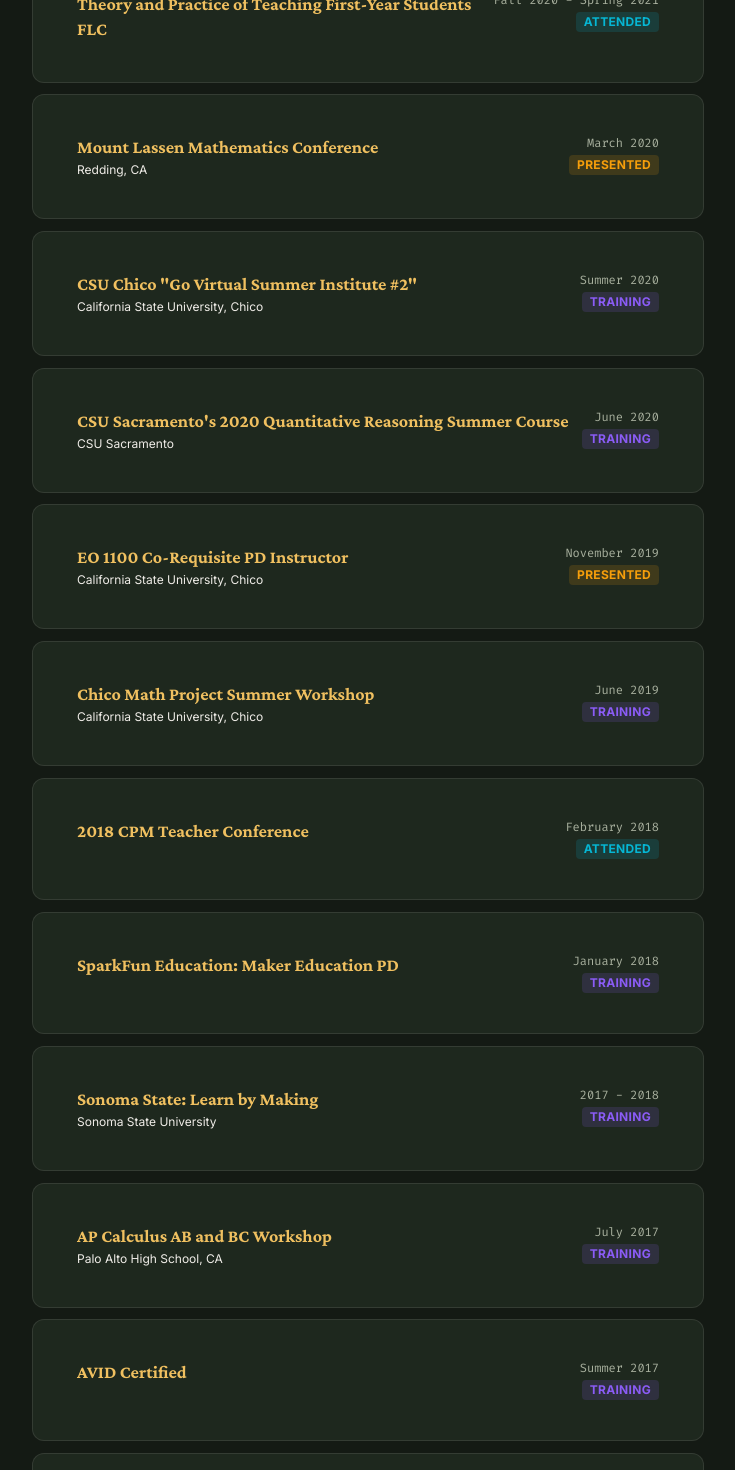
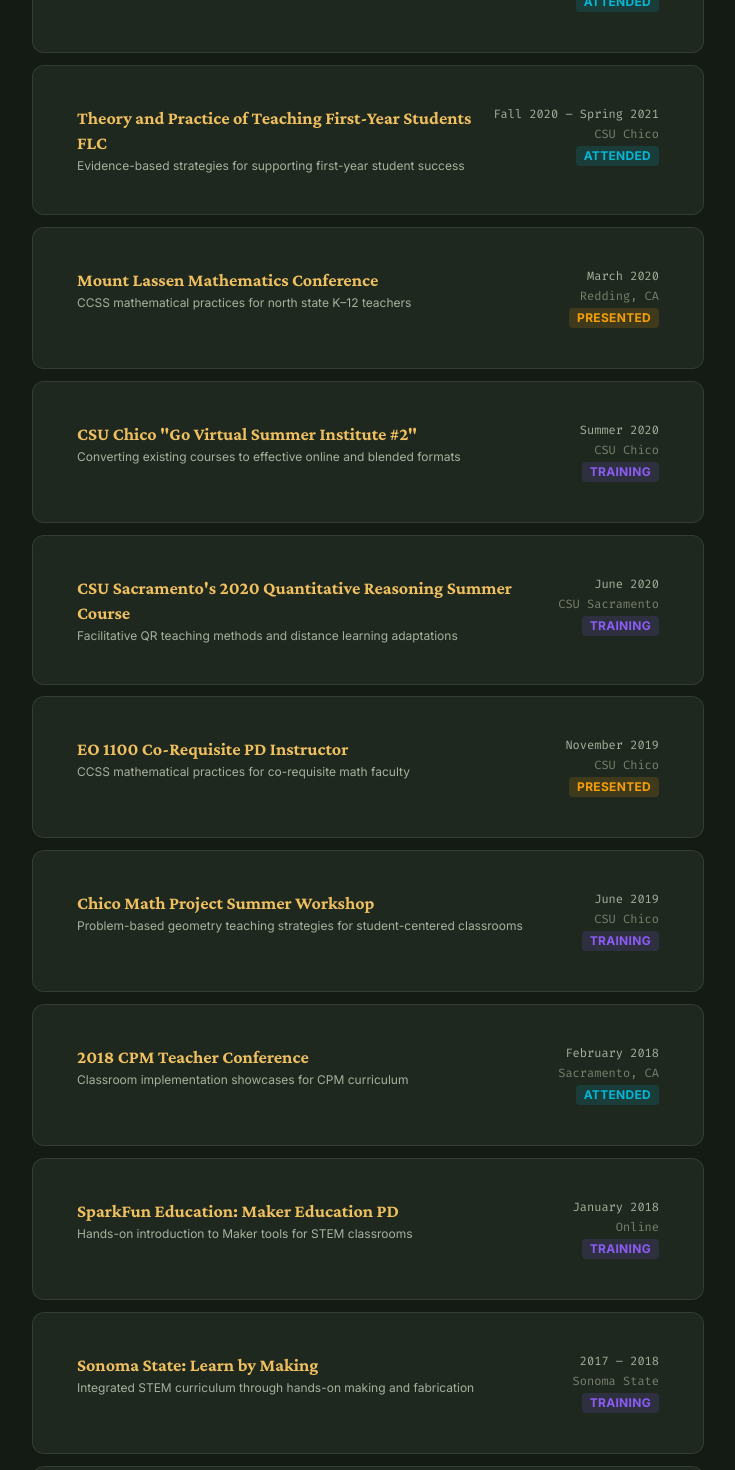
Before and after one commit to shuff57/steven, a Next.js app: page /professional-development in a window 1280 px wide. Shown: the part 1280-2750 px from the top of the page, without its empty margins (272-1007 px from the left). Built offline with nearby package versions, Linux system fonts and the light colour scheme.

Commit message:
Add subtitles, expand descriptions, and move location to right on Prof Dev cards

```diff
--- a/src/components/cards/ConferenceCard.tsx
+++ b/src/components/cards/ConferenceCard.tsx
@@ -20,15 +20,16 @@ export function ConferenceCard({ item }: { item: ConferenceItem }) {
             <h3 className="text-lg font-bold font-display text-[var(--color-accent)] leading-snug">
               {item.title}
             </h3>
-          {item.location && (
-            <p className="text-xs text-[var(--color-text-primary)] mt-0.5">{item.location}</p>
-          )}
+            <p className="text-xs text-[var(--color-text-secondary)] mt-0.5">{item.subtitle}</p>
           </div>
           <div className="flex flex-col items-end gap-1 shrink-0">
             {item.date && (
               <span className="text-xs font-mono text-[var(--color-text-secondary)]">
                 {item.date}
               </span>
+            )}
+            {item.location && (
+              <span className="text-xs text-[var(--color-text-muted)] font-mono">{item.location}</span>
             )}
             <span className={`text-xs font-bold px-2 py-0.5 rounded uppercase tracking-wide shrink-0 ${getUniversalStatusClass(item.status)}`}>
               {getUniversalStatusLabel(item.status)}
--- a/src/data/conferences.ts
+++ b/src/data/conferences.ts
@@ -1,5 +1,6 @@
 export interface ConferenceItem {
   title: string
+  subtitle: string
   date: string | null
   description: string
   location?: string
@@ -9,6 +10,7 @@ export interface ConferenceItem {
 export const conferences: ConferenceItem[] = [
   {
     title: 'Norfield trained on industry level Haas Mills',
+    subtitle: 'CNC setup & operation for precision industrial components',
     date: 'Summer 2025',
     description:
       'Completed 90+ hours of intensive technical training at Norfield in the setup and operation of Haas CNC vertical mills to fabricate precision components for industrial door machinery. Responsibilities included interpreting CAD/CAM files and engineering drawings to maintain tight tolerances through meticulous tool calibration, parts inspection, and routine preventive maintenance. This role also required supporting multi-stage assembly operations to ensure strict adherence to quality control standards within a high-output production environment.',
@@ -17,65 +19,79 @@ export const conferences: ConferenceItem[] = [
   },
   {
     title: 'SLC Math Tutor Training Facilitator',
+    subtitle: 'Designed & led content-specific tutor training for the Student Learning Center',
     date: 'Fall 2021',
     description:
-      'Facilitate a content specific math tutor training for the Student Learning Center, which I designed based on ideas developed while writing my master\'s thesis.',
+      'Facilitated a content-specific math tutor training for the Student Learning Center, designing the curriculum around ideas developed during my master\'s thesis research on effective math support models. The training focused on how tutors can ask productive questions, support student reasoning without giving away answers, and adapt to a range of problem-solving approaches in co-requisite and transfer-level courses.',
+    location: 'CSU Chico',
     status: 'facilitated',
   },
   {
     title: 'CSU Chico "GoFlex Session #1"',
+    subtitle: 'Simultaneous in-person & online instruction using hybrid classroom tools',
     date: 'Summer 2021',
     description:
       'Faculty participants will learn about how to manage the classroom equipment, the features and configurations to engage in-person and online students at the same time. Faculty mentors will lead and facilitate a cohort of up to 15 faculty. GoFlex will support faculty in leveraging tools (e.g. Poll Everywhere for polling students both online and in-person at the same time), sharing templates for student activities and best practices for classroom rules of engagement in this new environment.',
-    location: 'California State University, Chico',
+    location: 'CSU Chico',
     status: 'facilitated',
   },
   {
     title: 'FLC Faculty Writing Community',
+    subtitle: 'Semester-long peer community for research sharing and publication goals',
     date: 'Spring 2021',
     description:
-      'A semester long commitment to a shared space for faculty to share their research ideas and publication goals, while supporting and motivating each other.',
+      'A semester-long commitment to a shared space for faculty to develop and share research ideas, set publication goals, and hold each other accountable. The community provided structured peer feedback on drafts, helped members clarify arguments, and offered motivation to push writing projects past the idea stage and into submission.',
+    location: 'CSU Chico',
     status: 'attended',
   },
   {
     title: 'Quality Learning and Teaching Workshops (QLT)',
+    subtitle: 'Online course design for faculty and instructional designers',
     date: 'Spring 2021',
     description:
       '5 workshop training meant developed to assist faculty and instructional designers to more effectively create and deliver online, blended, and flipped courses.',
+    location: 'CSU Chico',
     status: 'training',
   },
   {
     title: 'Digital Pedagogy FLC',
+    subtitle: 'Supporting student agency through technology-integrated teaching practices',
     date: 'Spring 2021',
     description:
       'A semester-long training meant to support teaching across the disciplines and consider how our students, nascent learners in our fields, become full participants in our courses, in our disciplines, and importantly, in pursuit of their learning goals.',
+    location: 'CSU Chico',
     status: 'attended',
   },
   {
     title: 'Theory and Practice of Teaching First-Year Students FLC',
-    date: 'Fall 2020 - Spring 2021',
+    subtitle: 'Evidence-based strategies for supporting first-year student success',
+    date: 'Fall 2020 – Spring 2021',
     description:
       '8 training days inviting participants to think about teaching and learning with a focus on first-year students. Our goal: to support teaching across the disciplines, while thinking about how to best support first-year students as novice learners.',
+    location: 'CSU Chico',
     status: 'attended',
   },
   {
     title: 'Mount Lassen Mathematics Conference',
+    subtitle: 'CCSS mathematical practices for north state K–12 teachers',
     date: 'March 2020',
     description:
-      'Guest speaker instructing north state teachers on CCSS mathematical practices.',
+      'Guest speaker instructing north state K–12 teachers on CCSS mathematical practices, with a focus on connecting procedural fluency to conceptual understanding. The session modeled classroom activities that use the Standards for Mathematical Practice to structure student discourse and problem-solving, and gave attendees transferable strategies they could bring directly back to their classrooms.',
     location: 'Redding, CA',
     status: 'presented',
   },
   {
     title: 'CSU Chico "Go Virtual Summer Institute #2"',
+    subtitle: 'Converting existing courses to effective online and blended formats',
     date: 'Summer 2020',
     description:
       'A five-day training for faculty to learn how, and to have the time, to convert existing classes into effective online or blended courses.',
-    location: 'California State University, Chico',
+    location: 'CSU Chico',
     status: 'training',
   },
   {
     title: "CSU Sacramento's 2020 Quantitative Reasoning Summer Course",
+    subtitle: 'Facilitative QR teaching methods and distance learning adaptations',
     date: 'June 2020',
     description:
       "A multi-day training designed to develop and hone your abilities in becoming a facilitative teacher, understand the curriculum's approach to building on students' patterning abilities to see algebraic structures which is pivotal for each course, understand the daily structure and curriculum components, and discuss adaptations for teaching the QR courses in distance learning conditions.",
@@ -84,62 +100,74 @@ export const conferences: ConferenceItem[] = [
   },
   {
     title: 'EO 1100 Co-Requisite PD Instructor',
+    subtitle: 'CCSS mathematical practices for co-requisite math faculty',
     date: 'November 2019',
     description:
-      'Guest speaker instructing other Co-requisite faculty on CCSS mathematical practices.',
-    location: 'California State University, Chico',
+      'Guest speaker for a professional development session instructing co-requisite math faculty on CCSS mathematical practices under Executive Order 1100. Shared strategies for integrating mathematical practice standards into co-requisite support courses, helping faculty connect skill-building activities to the reasoning demands of transfer-level content.',
+    location: 'CSU Chico',
     status: 'presented',
   },
   {
     title: 'Chico Math Project Summer Workshop',
+    subtitle: 'Problem-based geometry teaching strategies for student-centered classrooms',
     date: 'June 2019',
     description:
-      'Five-day training for student centered geometry problem-based teaching strategies.',
-    location: 'California State University, Chico',
+      'Five-day summer workshop focused on student-centered, problem-based teaching strategies for geometry. Participants worked through rich tasks as learners first, then debriefed the pedagogy behind each activity — examining how to launch problems, facilitate productive struggle, and use student work to drive whole-class discussion rather than lecture.',
+    location: 'CSU Chico',
     status: 'training',
   },
   {
     title: '2018 CPM Teacher Conference',
+    subtitle: 'Classroom implementation showcases for CPM curriculum',
     date: 'February 2018',
     description:
-      "A multi-day conference where other educators showcase how they are implementing CPM's curriculum.",
+      "A multi-day conference where educators from around the country showcase how they implement CPM's problem-based curriculum. Sessions covered team structures, homework strategies, assessment practices, and how to support struggling students within a collaborative, inquiry-driven classroom model.",
+    location: 'Sacramento, CA',
     status: 'attended',
   },
   {
     title: 'SparkFun Education: Maker Education PD',
+    subtitle: 'Hands-on introduction to Maker tools for STEM classrooms',
     date: 'January 2018',
     description:
-      'A one day workshop to become familiarized with "Maker" educational tools.',
+      'A one-day workshop introducing educators to Maker educational tools and the pedagogical principles behind Maker culture in the classroom. Participants explored hands-on hardware (microcontrollers, sensors, basic circuits) and discussed how open-ended making projects can build student agency, persistence, and cross-disciplinary thinking.',
+    location: 'Online',
     status: 'training',
   },
   {
     title: 'Sonoma State: Learn by Making',
-    date: '2017 - 2018',
+    subtitle: 'Integrated STEM curriculum through hands-on making and fabrication',
+    date: '2017 – 2018',
     description:
       'An interactive workshop where participants will be introduced to the innovative, integrated STEM curriculum.',
-    location: 'Sonoma State University',
+    location: 'Sonoma State',
     status: 'training',
   },
   {
     title: 'AP Calculus AB and BC Workshop',
+    subtitle: 'Effective pedagogical strategies for AP Calculus courses',
     date: 'July 2017',
     description:
-      'Multi-day training for effective teaching strategies for Calculus AB/BC.',
-    location: 'Palo Alto High School, CA',
+      'Multi-day training for effective teaching strategies for AP Calculus AB and BC. Topics included pacing the curriculum around the AP exam, using graphical and numerical reasoning alongside algebraic methods, designing free-response practice, and leveraging College Board resources to align classroom instruction with exam expectations.',
+    location: 'Palo Alto, CA',
     status: 'training',
   },
   {
     title: 'AVID Certified',
+    subtitle: 'College readiness strategies for underrepresented student populations',
     date: 'Summer 2017',
     description:
-      'Multi-day training in how to better support students for college eligibility and success.',
+      'Multi-day AVID certification training focused on strategies that support first-generation and underrepresented students in meeting college eligibility requirements and thriving once enrolled. Covered Cornell note-taking, Socratic seminars, inquiry-based learning, and tutorial support structures designed to build academic habits without lowering rigor.',
+    location: 'Online',
     status: 'training',
   },
   {
     title: 'WestEd Experimental Research Study',
-    date: '2015 - 2017',
+    subtitle: 'Early-phase research on emerging math classroom technology',
+    date: '2015 – 2017',
     description:
-      'Participated in early phase research to develop new and innovative technology for the math classroom.',
+      'Participated as a classroom teacher in an early-phase experimental research study conducted by WestEd to develop and evaluate emerging technology tools designed for the math classroom. Contributed classroom observations, student outcome data, and practitioner feedback to inform iterative tool design across a multi-year development cycle.',
+    location: 'Online',
     status: 'attended',
   },
 ]
```
Lines whose indentation alone changed are shown as unchanged.
